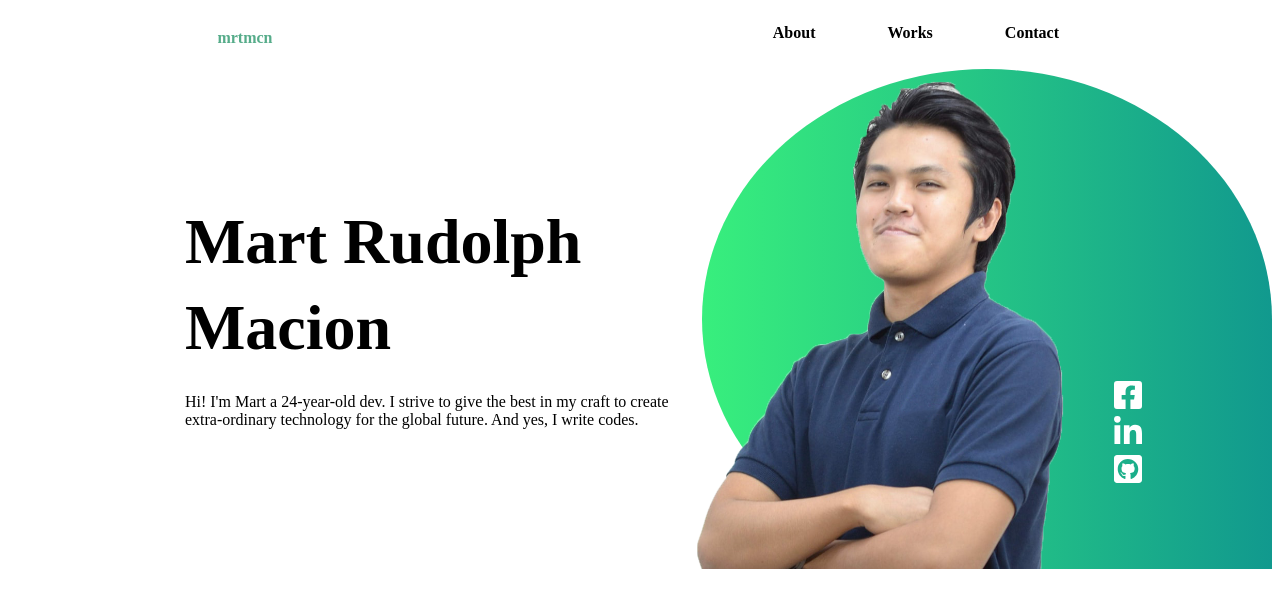
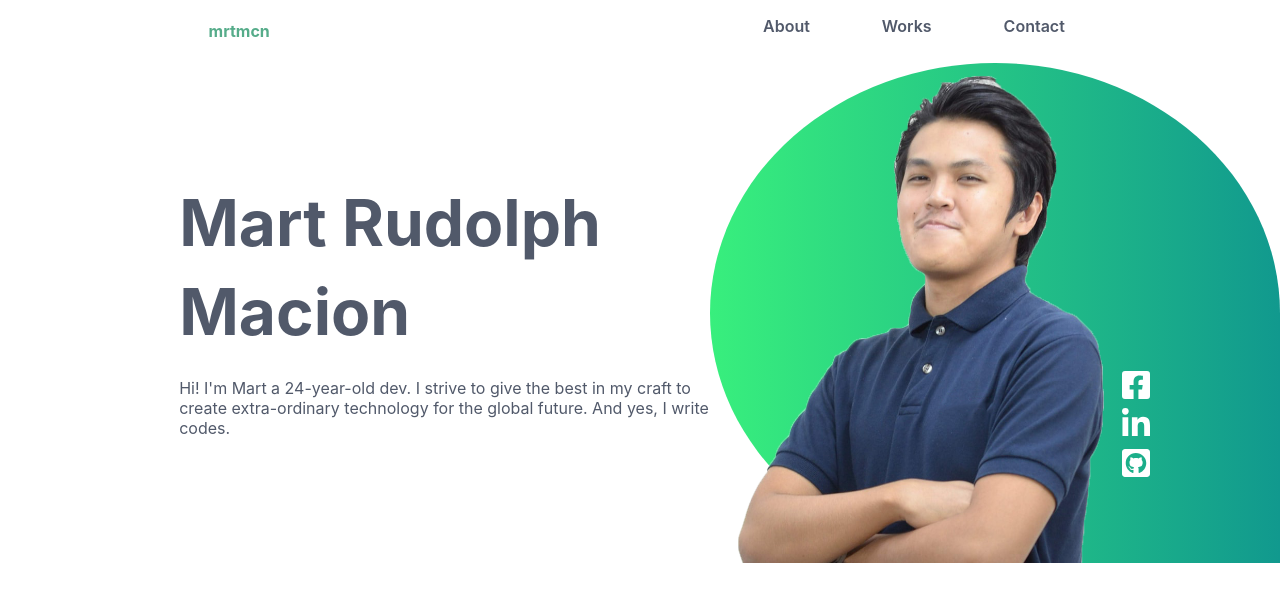
Before and after one commit to xdmarttt/portfolio, a Next.js app: page / in a window 1280 px wide. Shown: the top 608 px of the page. Built offline with nearby package versions, Linux system fonts and the light colour scheme.

Commit message:
:lipstick: modify fonts

```diff
--- a/pages/index.module.scss
+++ /dev/null
@@ -1,16 +0,0 @@
-@import '../assets/styles/colors.scss';
-
-#body {
-  margin: 0;
-  font-family: -apple-system, BlinkMacSystemFont, 'Segoe UI', 'Roboto', 'Oxygen',
-    'Ubuntu', 'Cantarell', 'Fira Sans', 'Droid Sans', 'Helvetica Neue',
-    sans-serif;
-  -webkit-font-smoothing: antialiased;
-  -moz-osx-font-smoothing: grayscale;
-  color: $font-paragraph;
-}
-
-#code {
-  font-family: source-code-pro, Menlo, Monaco, Consolas, 'Courier New',
-    monospace;
-}
--- a/styles/main.scss
+++ b/styles/main.scss
@@ -1,2 +1,17 @@
 @import "header.scss";
 @import "nav.scss";
+
+body {
+    margin: 0;
+    font-family: -apple-system, BlinkMacSystemFont, 'Segoe UI', 'Roboto', 'Oxygen',
+      'Ubuntu', 'Cantarell', 'Fira Sans', 'Droid Sans', 'Helvetica Neue',
+      sans-serif;
+    -webkit-font-smoothing: antialiased;
+    -moz-osx-font-smoothing: grayscale;
+    color: $font-paragraph;
+  }
+
+  code {
+    font-family: source-code-pro, Menlo, Monaco, Consolas, 'Courier New',
+      monospace;
+  }
```
Also changed, not shown: pages/index.tsx (+0 -7 lines).
